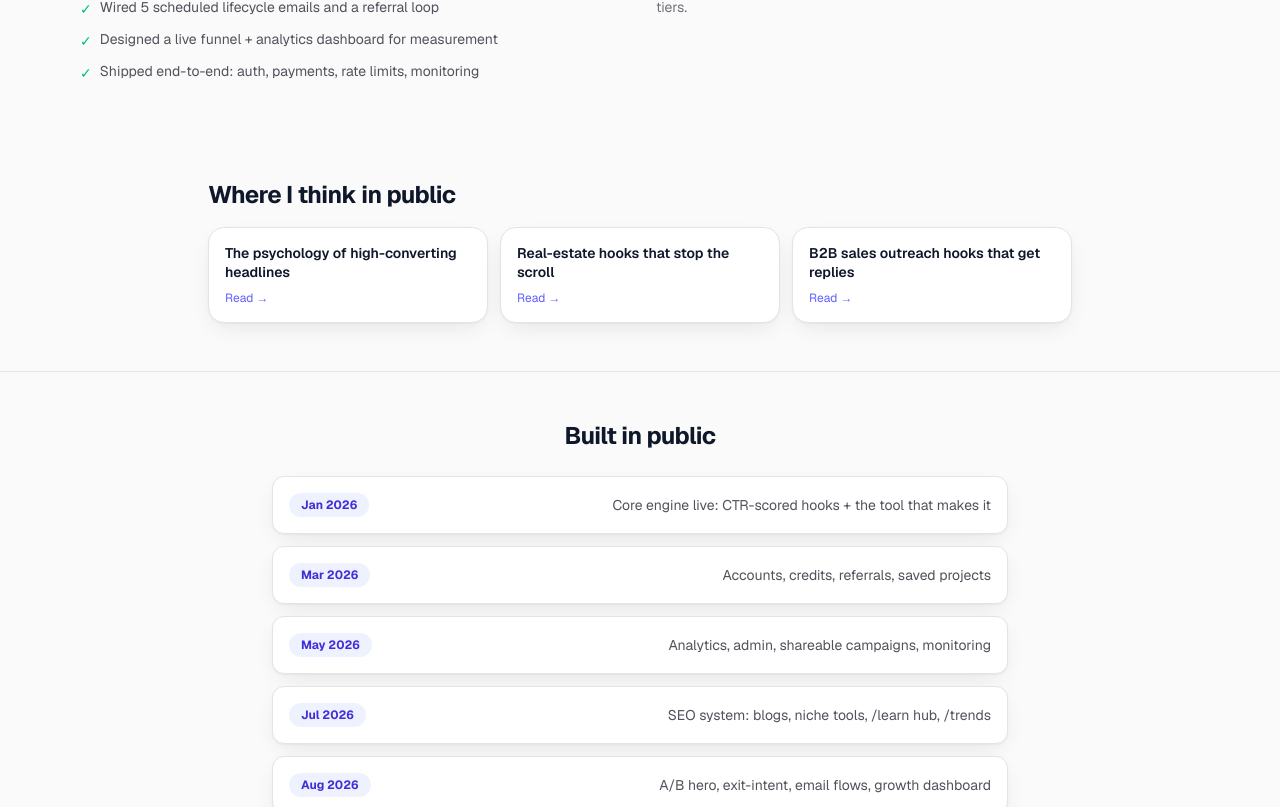
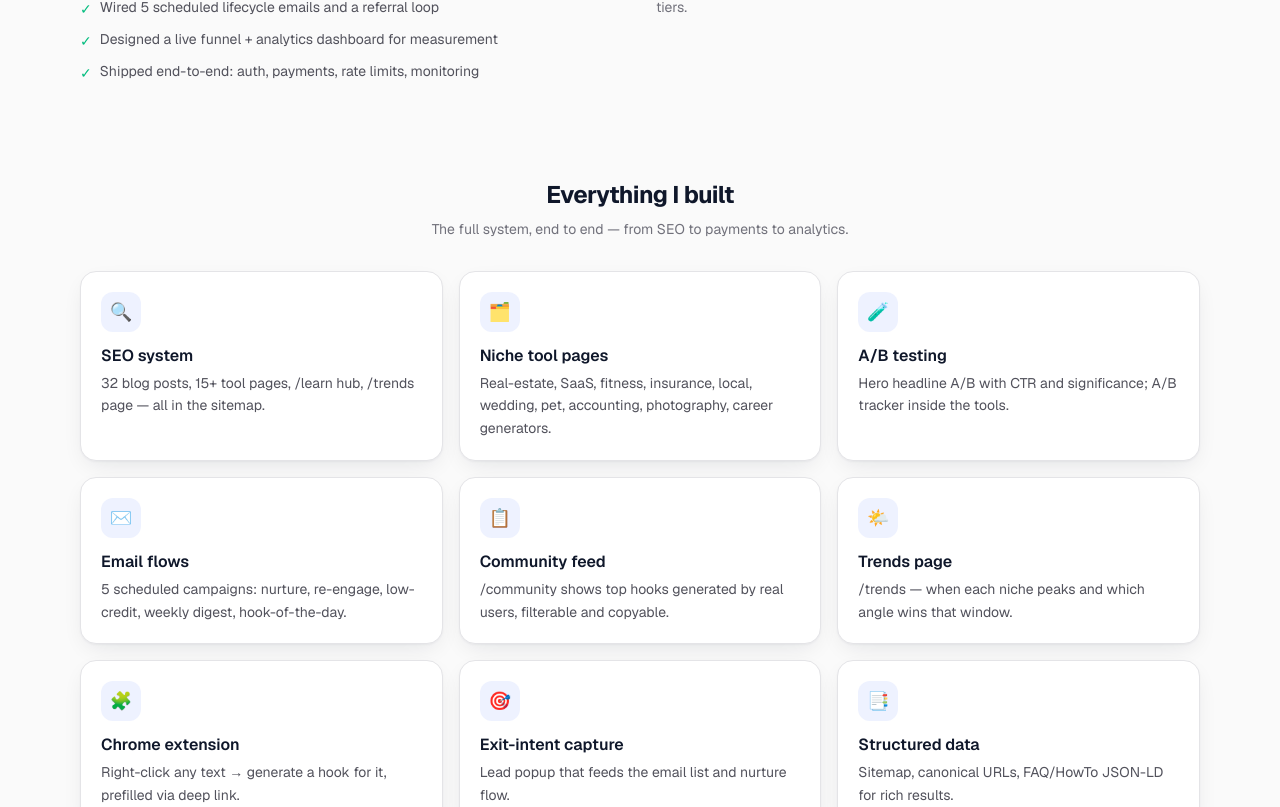
Before and after one commit to gitvamshidhar-m/hook-ai-marketing-engine, a Next.js app: page /about in a window 1280 px wide. Shown: the part 1993-2800 px from the top of the page. Built offline with nearby package versions, Linux system fonts and the light colour scheme; no server answers; the database is empty.

Commit message:
about: list full feature set and portfolio pack links

```diff
--- a/app/about/page.tsx
+++ b/app/about/page.tsx
@@ -100,6 +100,28 @@ const BLOG_PICKS = [
   { slug: "psychology-of-high-converting-headlines", label: "The psychology of high-converting headlines" },
   { slug: "real-estate-hooks-that-stop-the-scroll", label: "Real-estate hooks that stop the scroll" },
   { slug: "b2b-sales-outreach-hooks-that-get-replies", label: "B2B sales outreach hooks that get replies" },
+];
+
+const FEATURES = [
+  { icon: "🔍", title: "SEO system", desc: "32 blog posts, 15+ tool pages, /learn hub, /trends page — all in the sitemap." },
+  { icon: "🗂️", title: "Niche tool pages", desc: "Real-estate, SaaS, fitness, insurance, local, wedding, pet, accounting, photography, career generators." },
+  { icon: "🧪", title: "A/B testing", desc: "Hero headline A/B with CTR and significance; A/B tracker inside the tools." },
+  { icon: "✉️", title: "Email flows", desc: "5 scheduled campaigns: nurture, re-engage, low-credit, weekly digest, hook-of-the-day." },
+  { icon: "📋", title: "Community feed", desc: "/community shows top hooks generated by real users, filterable and copyable." },
+  { icon: "🌤️", title: "Trends page", desc: "/trends — when each niche peaks and which angle wins that window." },
+  { icon: "🧩", title: "Chrome extension", desc: "Right-click any text → generate a hook for it, prefilled via deep link." },
+  { icon: "🎯", title: "Exit-intent capture", desc: "Lead popup that feeds the email list and nurture flow." },
+  { icon: "📑", title: "Structured data", desc: "Sitemap, canonical URLs, FAQ/HowTo JSON-LD for rich results." },
+  { icon: "⚙️", title: "Campaign Studio", desc: "One click: hooks, health score, budget split, channel strategy, calendar, KPIs." },
+  { icon: "💳", title: "Payments & accounts", desc: "Auth, credits, Razorpay top-ups, referrals, saved projects." },
+  { icon: "📊", title: "Analytics", desc: "/analytics and /growth dashboards measure every channel." },
+];
+
+const PACK = [
+  { title: "Case study", href: "https://github.com/gitvamshidhar-m/hook-ai-marketing-engine/blob/master/docs/portfolio/CASE-STUDY.md", note: "The marketing-pitched narrative with metric placeholders." },
+  { title: "Resume bullets", href: "https://github.com/gitvamshidhar-m/hook-ai-marketing-engine/blob/master/docs/portfolio/RESUME-BULLETS.md", note: "Copy-paste bullets, LinkedIn headline, and STAR stories." },
+  { title: "Acquisition playbook", href: "https://github.com/gitvamshidhar-m/hook-ai-marketing-engine/blob/master/docs/portfolio/USER-ACQUISITION-PLAYBOOK.md", note: "The 2–3 week plan to get real users and proof." },
+  { title: "Launch posts", href: "https://github.com/gitvamshidhar-m/hook-ai-marketing-engine/blob/master/docs/portfolio/LAUNCH-POSTS.md", note: "Ready-to-paste Reddit, X, LinkedIn, and Indie Hackers posts." },
 ];
 
 export default async function AboutPage() {
@@ -247,6 +269,44 @@ export default async function AboutPage() {
         </div>
       </section>
 
+      {/* Everything I built */}
+      <section className="mx-auto max-w-6xl px-4 py-12">
+        <div className="text-center">
+          <h2 className="text-2xl font-bold tracking-tight">Everything I built</h2>
+          <p className="mx-auto mt-2 max-w-xl text-sm text-zinc-500">
+            The full system, end to end — from SEO to payments to analytics.
+          </p>
+        </div>
+        <div className="mt-8 grid gap-4 sm:grid-cols-2 lg:grid-cols-3">
+          {FEATURES.map((f) => (
+            <div key={f.title} className="card-elevated rounded-2xl border border-zinc-200 bg-white p-5 transition hover:-translate-y-0.5 hover:border-indigo-300 dark:border-zinc-800 dark:bg-zinc-900 dark:hover:border-indigo-800">
+              <span className="inline-flex h-10 w-10 items-center justify-center rounded-xl bg-indigo-50 text-lg dark:bg-indigo-950">{f.icon}</span>
+              <h3 className="mt-3 font-semibold">{f.title}</h3>
+              <p className="mt-1 text-sm leading-relaxed text-zinc-600 dark:text-zinc-400">{f.desc}</p>
+            </div>
+          ))}
+        </div>
+      </section>
+
+      {/* Portfolio pack */}
+      <section className="border-t border-zinc-200 bg-zinc-50/80 py-12 dark:border-zinc-800 dark:bg-zinc-950/50">
+        <div className="mx-auto max-w-4xl px-4">
+          <h2 className="text-center text-2xl font-bold tracking-tight">Portfolio pack</h2>
+          <p className="mx-auto mt-2 max-w-xl text-center text-sm text-zinc-500">
+            Deep dives for anyone who wants the full story behind this project.
+          </p>
+          <div className="mt-6 grid gap-3 sm:grid-cols-2">
+            {PACK.map((p) => (
+              <a key={p.title} href={p.href} target="_blank" rel="noopener noreferrer" className="card-elevated rounded-2xl border border-zinc-200 bg-white p-5 transition hover:border-indigo-300 dark:border-zinc-800 dark:bg-zinc-900 dark:hover:border-indigo-800">
+                <p className="font-semibold">{p.title}</p>
+                <p className="mt-1 text-sm text-zinc-500">{p.note}</p>
+                <p className="mt-2 text-xs font-medium text-indigo-500">Open on GitHub →</p>
+              </a>
+            ))}
+          </div>
+        </div>
+      </section>
+
       {/* Reading picks */}
       <section className="mx-auto max-w-4xl px-4 py-12">
         <h2 className="text-2xl font-bold tracking-tight">Where I think in public</h2>
```
